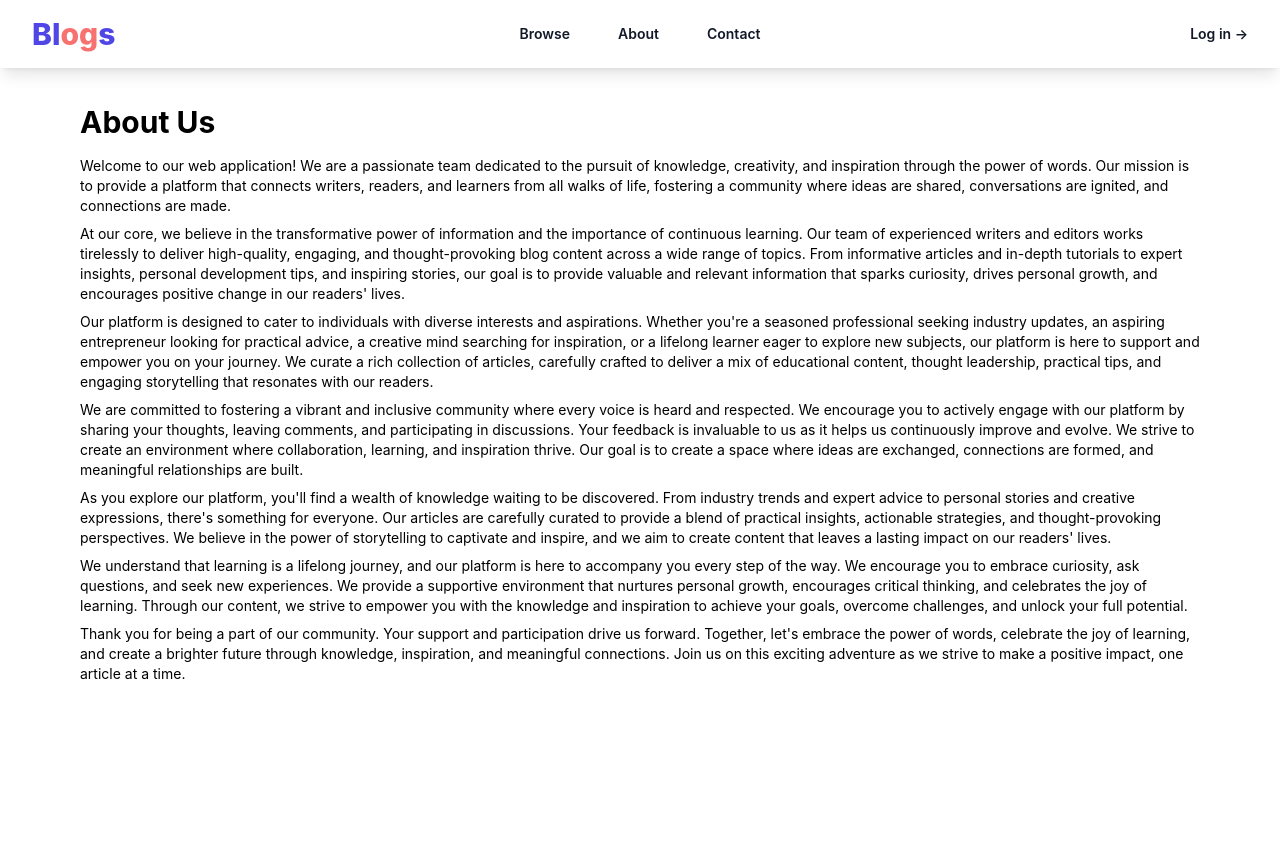
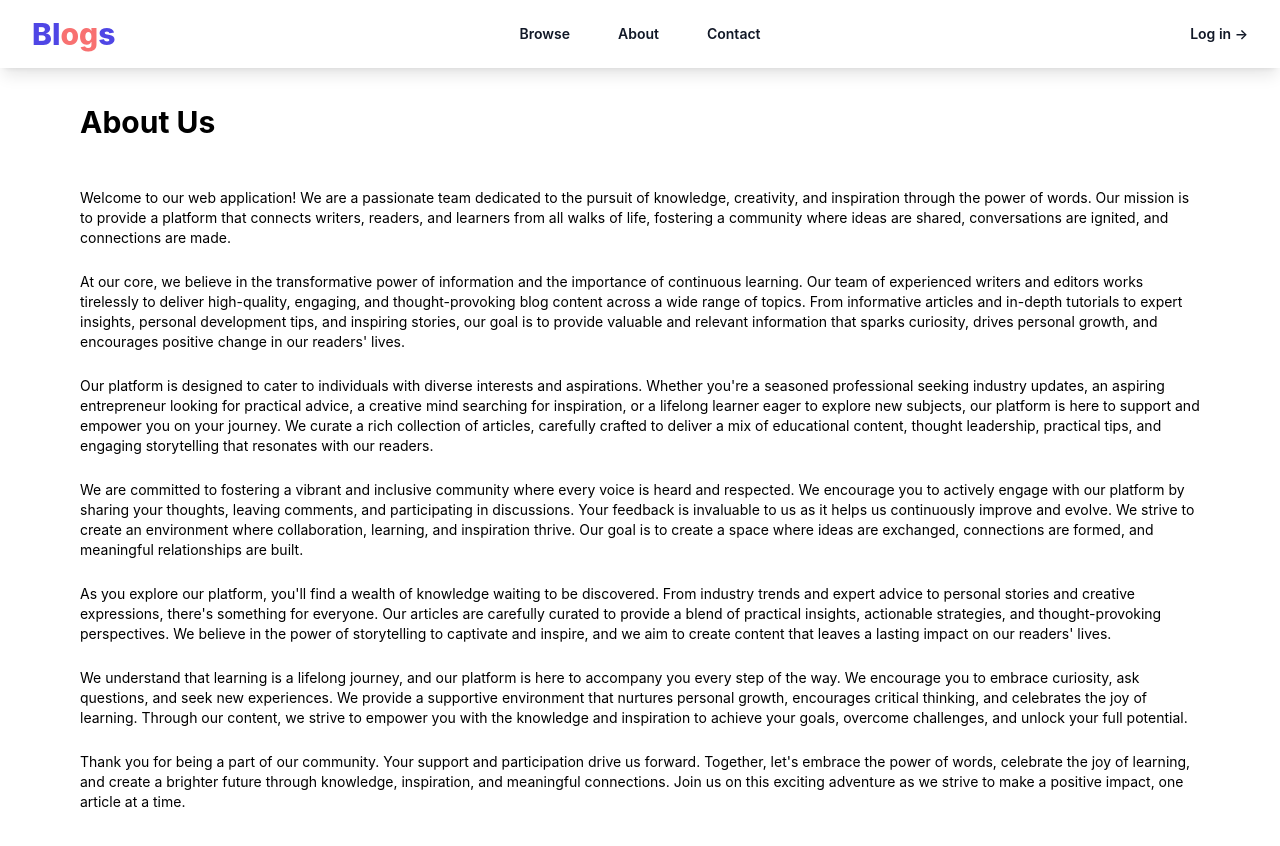
Before and after one commit to Rehmanjeff/blogs, a Vue app in the folder frontend/: page /about in a window 1280 px wide. Shown: the top 846 px of the page. Before the commit the page ends 800 px from the top, so only its background shows below. Built offline with nearby package versions, Linux system fonts and the light colour scheme.

Commit message:
Small changes

```diff
--- a/frontend/src/site/components/Home/FeaturedPost.vue
+++ b/frontend/src/site/components/Home/FeaturedPost.vue
@@ -47,7 +47,6 @@
 </template>
 
 <script setup>
-import { useRoute } from "vue-router"
 import Blog from "@/composables/Blog"
 import { onMounted, ref } from "vue"
 
--- a/frontend/src/site/components/Home/Team.vue
+++ b/frontend/src/site/components/Home/Team.vue
@@ -6,9 +6,8 @@
         <h2 class="text-3xl font-bold tracking-tight text-gray-900 sm:text-4xl">
           Meet our leadership
         </h2>
-        <p class="mt-6 text-lg leading-8 text-gray-600">
-          Libero fames augue nisl porttitor nisi, quis. Id ac elit odio vitae
-          elementum enim vitae ullamcorper suspendisse.
+        <p class="mt-6 leading-8 text-gray-600">
+          A team of visionary authors who lead by example, inspire creativity, and guide our journey towards knowledge and inspiration.
         </p>
       </div>
       <ul role="list" class="grid gap-x-8 gap-y-12 sm:grid-cols-2 sm:gap-y-16 xl:col-span-2">
--- a/frontend/src/site/pages/About.vue
+++ b/frontend/src/site/pages/About.vue
@@ -1,25 +1,25 @@
 <template>
   <div class="px-20 py-10">
-    <h1 class="mb-4 text-3xl font-bold">About Us</h1>
+    <h1 class="mb-12 text-3xl font-bold">About Us</h1>
     <p class="text-sm">
       Welcome to our web application! We are a passionate team dedicated to the pursuit of knowledge, creativity, and inspiration through the power of words. Our mission is to provide a platform that connects writers, readers, and learners from all walks of life, fostering a community where ideas are shared, conversations are ignited, and connections are made.
     </p>
-    <p class="mt-2 text-sm">
+    <p class="mt-6 text-sm">
       At our core, we believe in the transformative power of information and the importance of continuous learning. Our team of experienced writers and editors works tirelessly to deliver high-quality, engaging, and thought-provoking blog content across a wide range of topics. From informative articles and in-depth tutorials to expert insights, personal development tips, and inspiring stories, our goal is to provide valuable and relevant information that sparks curiosity, drives personal growth, and encourages positive change in our readers' lives.
     </p>
-    <p class="mt-2 text-sm">
+    <p class="mt-6 text-sm">
       Our platform is designed to cater to individuals with diverse interests and aspirations. Whether you're a seasoned professional seeking industry updates, an aspiring entrepreneur looking for practical advice, a creative mind searching for inspiration, or a lifelong learner eager to explore new subjects, our platform is here to support and empower you on your journey. We curate a rich collection of articles, carefully crafted to deliver a mix of educational content, thought leadership, practical tips, and engaging storytelling that resonates with our readers.
     </p>
-    <p class="mt-2 text-sm">
+    <p class="mt-6 text-sm">
       We are committed to fostering a vibrant and inclusive community where every voice is heard and respected. We encourage you to actively engage with our platform by sharing your thoughts, leaving comments, and participating in discussions. Your feedback is invaluable to us as it helps us continuously improve and evolve. We strive to create an environment where collaboration, learning, and inspiration thrive. Our goal is to create a space where ideas are exchanged, connections are formed, and meaningful relationships are built.
     </p>
-    <p class="mt-2 text-sm">
+    <p class="mt-6 text-sm">
       As you explore our platform, you'll find a wealth of knowledge waiting to be discovered. From industry trends and expert advice to personal stories and creative expressions, there's something for everyone. Our articles are carefully curated to provide a blend of practical insights, actionable strategies, and thought-provoking perspectives. We believe in the power of storytelling to captivate and inspire, and we aim to create content that leaves a lasting impact on our readers' lives.
     </p>
-    <p class="mt-2 text-sm">
+    <p class="mt-6 text-sm">
       We understand that learning is a lifelong journey, and our platform is here to accompany you every step of the way. We encourage you to embrace curiosity, ask questions, and seek new experiences. We provide a supportive environment that nurtures personal growth, encourages critical thinking, and celebrates the joy of learning. Through our content, we strive to empower you with the knowledge and inspiration to achieve your goals, overcome challenges, and unlock your full potential.
     </p>
-    <p class="mt-2 text-sm">
+    <p class="mt-6 text-sm">
       Thank you for being a part of our community. Your support and participation drive us forward. Together, let's embrace the power of words, celebrate the joy of learning, and create a brighter future through knowledge, inspiration, and meaningful connections. Join us on this exciting adventure as we strive to make a positive impact, one article at a time.
     </p>
   </div>
```
